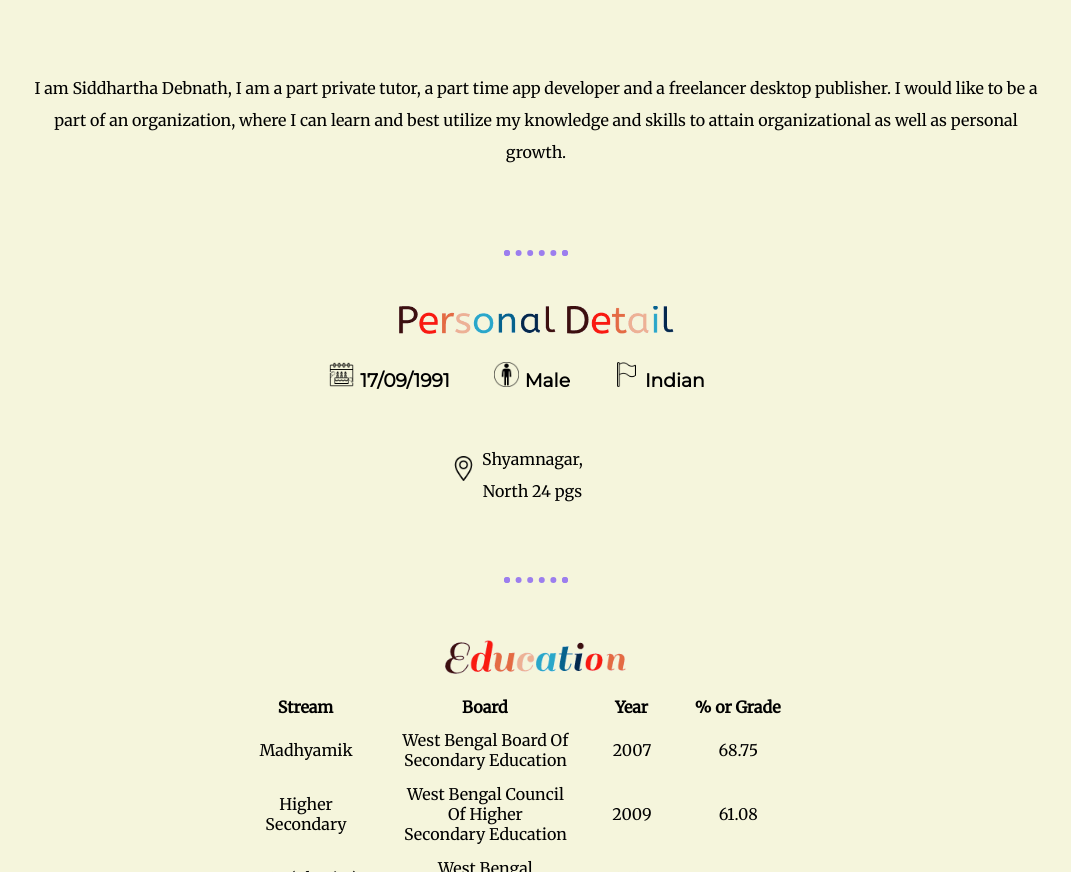
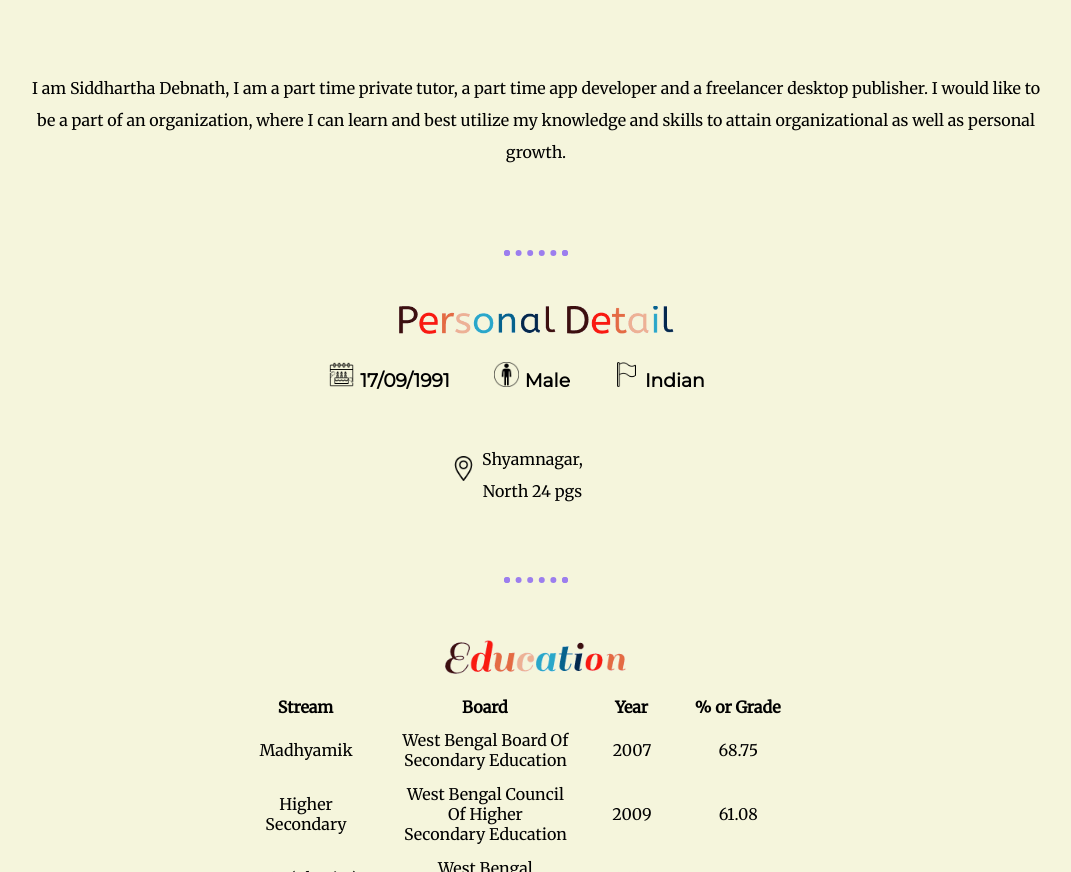
Before and after one commit to Siddhartha-Debnath/CV_Siddhartha, a plain HTML site: page index.html in a window 1280 px wide. Shown: the part 1196-2068 px from the top of the page, without its empty margins (104-1175 px from the left). Drawn offline with Linux system fonts and the light colour scheme.

Commit message:
text correction

```diff
--- a/index.html
+++ b/index.html
@@ -32,7 +32,7 @@
         <img src="images/profile_pic.png" alt="profile_pic_siddhartha">
         <br>
         <img class ="hello" src="gif_images/hello.gif" alt="HELLO">
-        <p class="detail_text">I am Siddhartha Debnath, I am a part private tutor, a part time app developer and
+        <p class="detail_text">I am Siddhartha Debnath, I am a part time private tutor, a part time app developer and
             a freelancer desktop publisher. I would like to be a part of an organization,
             where I can learn and best utilize my knowledge and skills to attain organizational as well as
             personal growth.</p>
```
